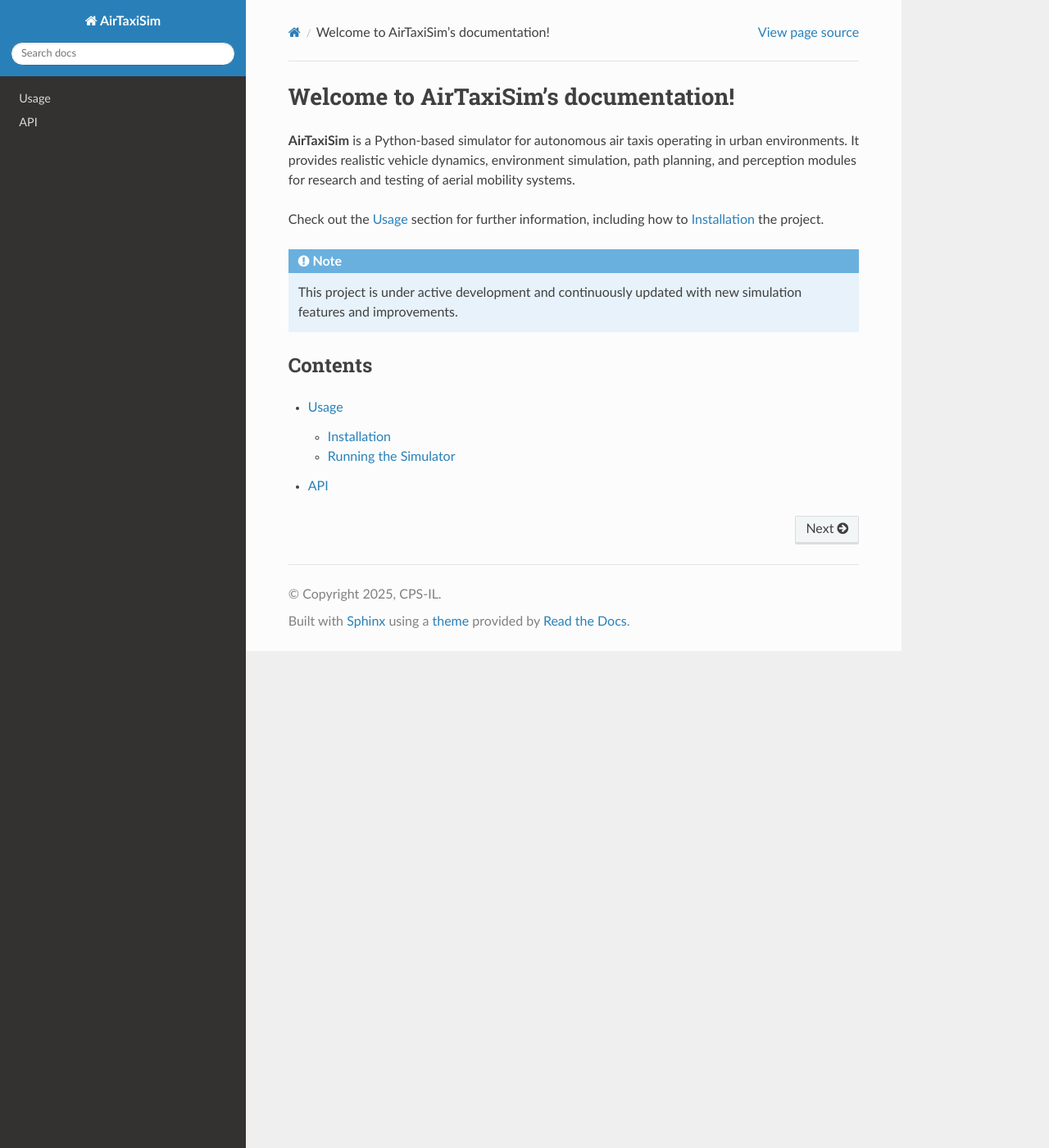
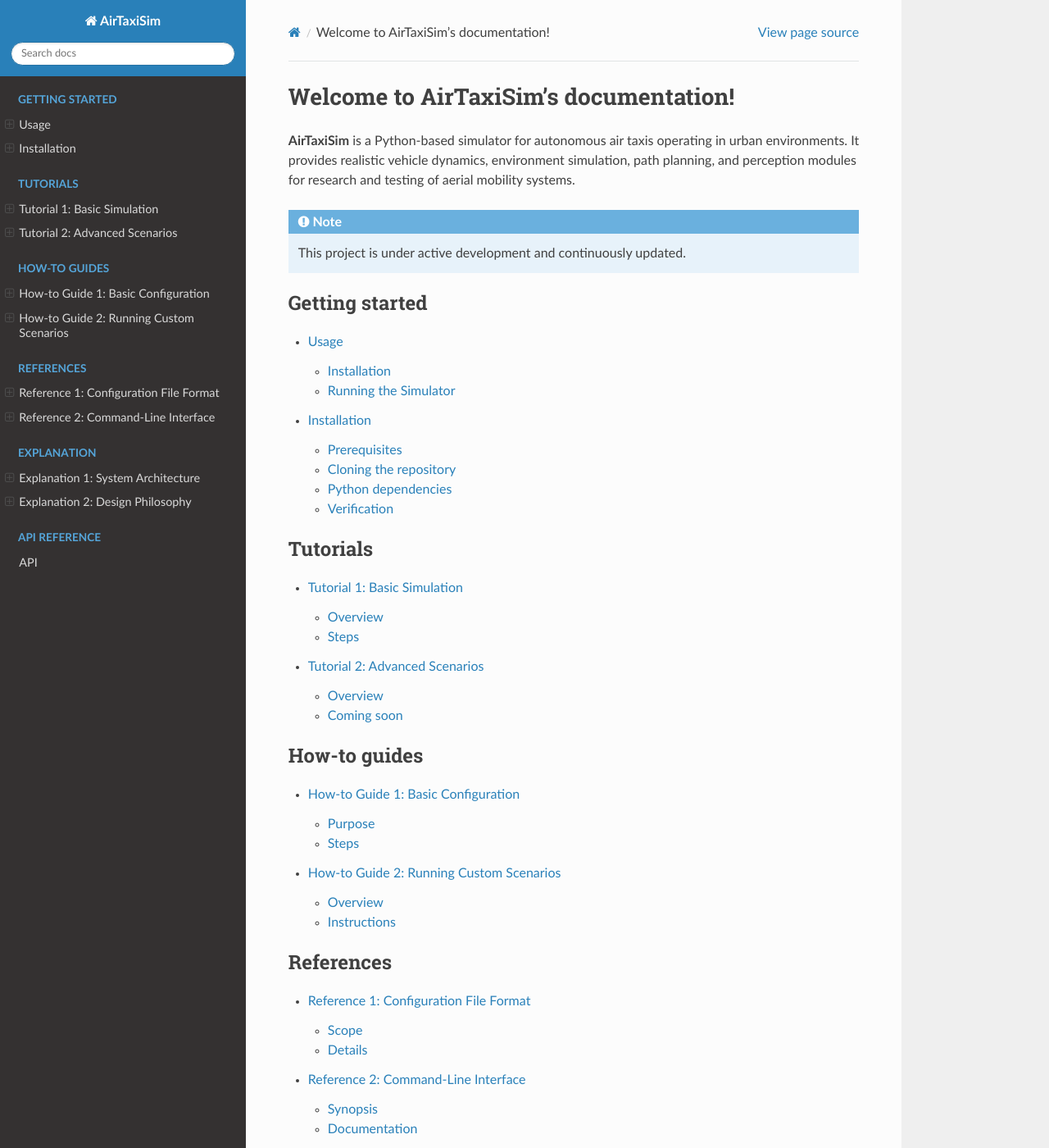
Before and after one commit to MikaYeghi/airtaxisim-docs, a Sphinx documentation site: the page built from docs/source/index.rst, in a window 1280 px wide and 1400 px high. Shown: the whole window at 82% size. Built offline with Sphinx 7.4.7 and the Read the Docs theme 3.1.0, drawn with Linux system fonts in a browser that asks for light colours; some of the changed text lies outside the part shown.

Commit message:
Diataxis layout

```diff
--- a/docs/source/conf.py
+++ b/docs/source/conf.py
@@ -33,3 +33,8 @@ html_theme = 'sphinx_rtd_theme'
 
 # -- Options for EPUB output
 epub_show_urls = 'footnote'
+
+html_theme_options = {
+    "collapse_navigation": False,
+    "navigation_depth": 4,
+}
--- /dev/null
+++ b/docs/source/guide1.rst
@@ -0,0 +1,19 @@
+How-to Guide 1: Basic Configuration
+===================================
+
+This guide provides step-by-step instructions for common configuration
+tasks in AirTaxiSim.
+
+Purpose
+-------
+
+How-to guides are task-oriented and focus on achieving a specific goal.
+
+Steps
+-----
+
+1. Identify the configuration file to modify
+2. Update the relevant parameters
+3. Run the simulator to validate the changes
+
+This page currently contains placeholder content.
--- /dev/null
+++ b/docs/source/guide2.rst
@@ -0,0 +1,15 @@
+How-to Guide 2: Running Custom Scenarios
+=======================================
+
+This guide explains how to create and run custom simulation scenarios.
+
+Overview
+--------
+
+Custom scenarios allow you to test specific urban layouts, vehicle models,
+and mission profiles.
+
+Instructions
+------------
+
+Detailed instructions will be added in a future version of the documentation.
--- a/docs/source/index.rst
+++ b/docs/source/index.rst
@@ -6,18 +6,47 @@ operating in urban environments. It provides realistic vehicle dynamics,
 environment simulation, path planning, and perception modules for
 research and testing of aerial mobility systems.
 
-Check out the :doc:`usage` section for further information, including
-how to :ref:`installation` the project.
-
 .. note::
 
-   This project is under active development and continuously updated
-   with new simulation features and improvements.
-
-Contents
---------
+   This project is under active development and continuously updated.
 
 .. toctree::
+   :caption: Getting started
+   :maxdepth: 2
 
    usage
+   installation
+
+.. toctree::
+   :caption: Tutorials
+   :maxdepth: 2
+
+   tutorial1
+   tutorial2
+
+.. toctree::
+   :caption: How-to guides
+   :maxdepth: 2
+
+   guide1
+   guide2
+
+.. toctree::
+   :caption: References
+   :maxdepth: 2
+
+   reference1
+   reference2
+
+.. toctree::
+   :caption: Explanation
+   :maxdepth: 2
+
+   explanation1
+   explanation2
+
+.. toctree::
+   :caption: API reference
+   :maxdepth: 2
+
    api
--- /dev/null
+++ b/docs/source/installation.rst
@@ -0,0 +1,47 @@
+Installation
+============
+
+This page explains how to install **AirTaxiSim** and its dependencies.
+
+Prerequisites
+-------------
+
+Before installing AirTaxiSim, make sure you have:
+
+- Python 3.8 or newer
+- Git (with submodule support)
+- A Linux-based environment (recommended)
+
+Cloning the repository
+----------------------
+
+Clone the repository **with submodules**:
+
+.. code-block:: console
+
+   $ git clone https://github.com/CPS-IL/airtaxisim.git --recurse-submodules
+
+This ensures that all required third-party components are fetched correctly.
+
+Python dependencies
+-------------------
+
+Install the required Python packages using `pip`:
+
+.. code-block:: console
+
+   $ python3 -m pip install loguru
+
+Additional dependencies and optional tools are documented in:
+
+``doc/tools_installation.md``
+
+Please follow that guide if you plan to use advanced features or development tools.
+
+Verification
+------------
+
+To verify that the installation was successful, try running a sample simulation
+as described in the :doc:`usage` page.
+
+If all dependencies are installed correctly, the simulator should start without errors.
--- /dev/null
+++ b/docs/source/reference1.rst
@@ -0,0 +1,16 @@
+Reference 1: Configuration File Format
+======================================
+
+This reference documents the structure and meaning of AirTaxiSim
+configuration files.
+
+Scope
+-----
+
+Reference material is information-oriented and designed for lookup,
+not tutorials or walkthroughs.
+
+Details
+-------
+
+This page is a placeholder for a formal specification of configuration options.
--- /dev/null
+++ b/docs/source/reference2.rst
@@ -0,0 +1,15 @@
+Reference 2: Command-Line Interface
+==================================
+
+This page documents the command-line interface (CLI) provided by AirTaxiSim.
+
+Synopsis
+--------
+
+The simulator can be invoked from the command line with various options
+and configuration files.
+
+Documentation
+-------------
+
+Complete CLI reference material will be added here in the future.
--- /dev/null
+++ b/docs/source/tutorial1.rst
@@ -0,0 +1,24 @@
+Tutorial 1: Basic Simulation
+============================
+
+This tutorial walks through a minimal AirTaxiSim example.
+It is intended as a starting point for new users.
+
+Overview
+--------
+
+In this tutorial, you will learn how to:
+
+- Run a basic AirTaxiSim scenario
+- Understand the main configuration files
+- Inspect simulation outputs
+
+Steps
+-----
+
+1. Prepare a configuration file
+2. Launch the simulator
+3. Observe the results
+
+This page currently contains placeholder content and will be expanded
+with a full walkthrough in a future release.
--- /dev/null
+++ b/docs/source/tutorial2.rst
@@ -0,0 +1,19 @@
+Tutorial 2: Advanced Scenarios
+==============================
+
+This tutorial covers more advanced usage patterns in AirTaxiSim.
+
+Overview
+--------
+
+Topics planned for this tutorial include:
+
+- Multi-agent simulations
+- Urban environment complexity
+- Stress-testing and edge cases
+
+Coming soon
+-----------
+
+This tutorial is a placeholder.
+Detailed examples, figures, and code snippets will be added later.
```
Also changed, not shown: docs/source/explanation1.rst (added, +15 -0 lines), docs/source/explanation2.rst (added, +15 -0 lines), 1 other file.
